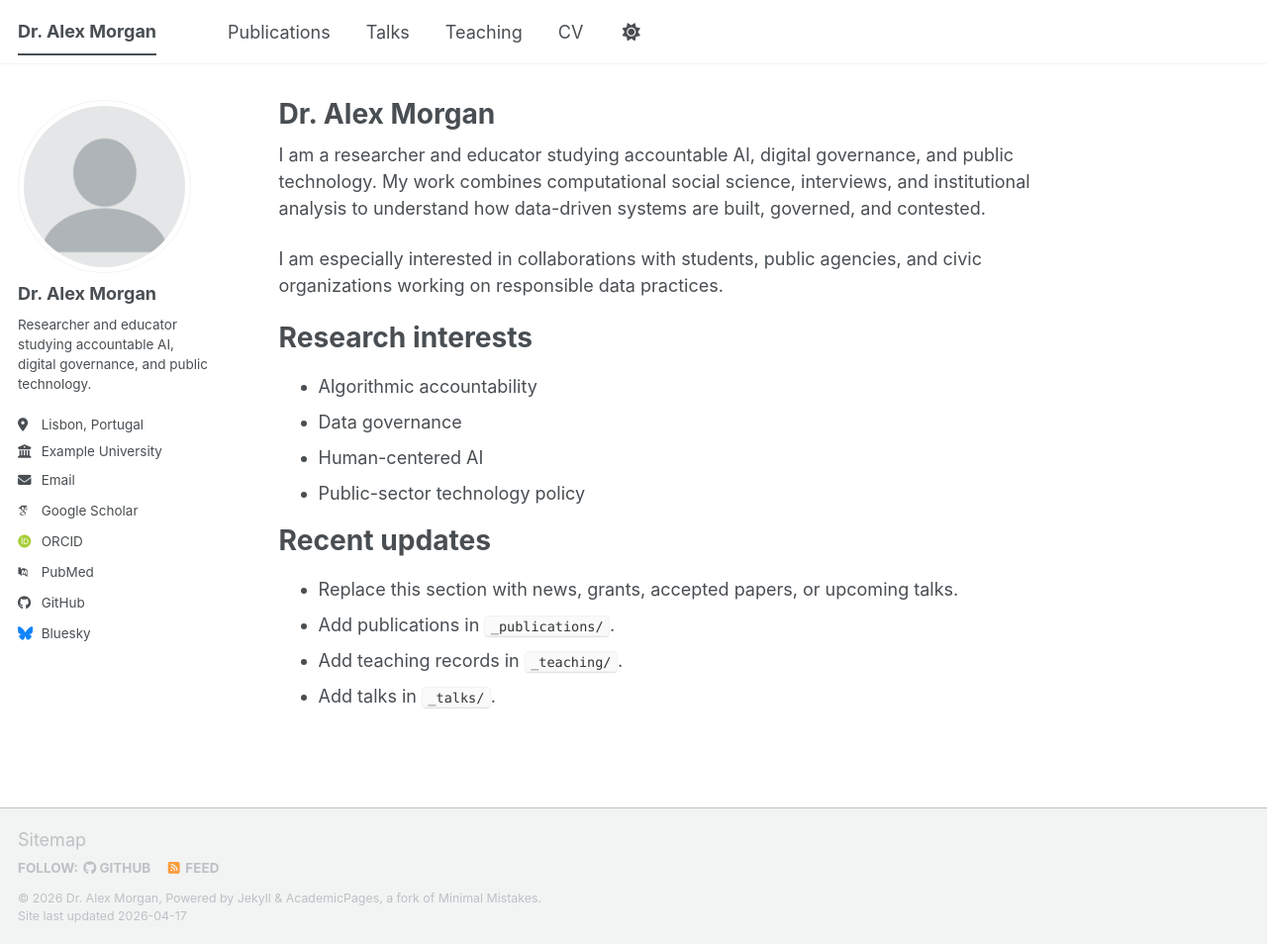
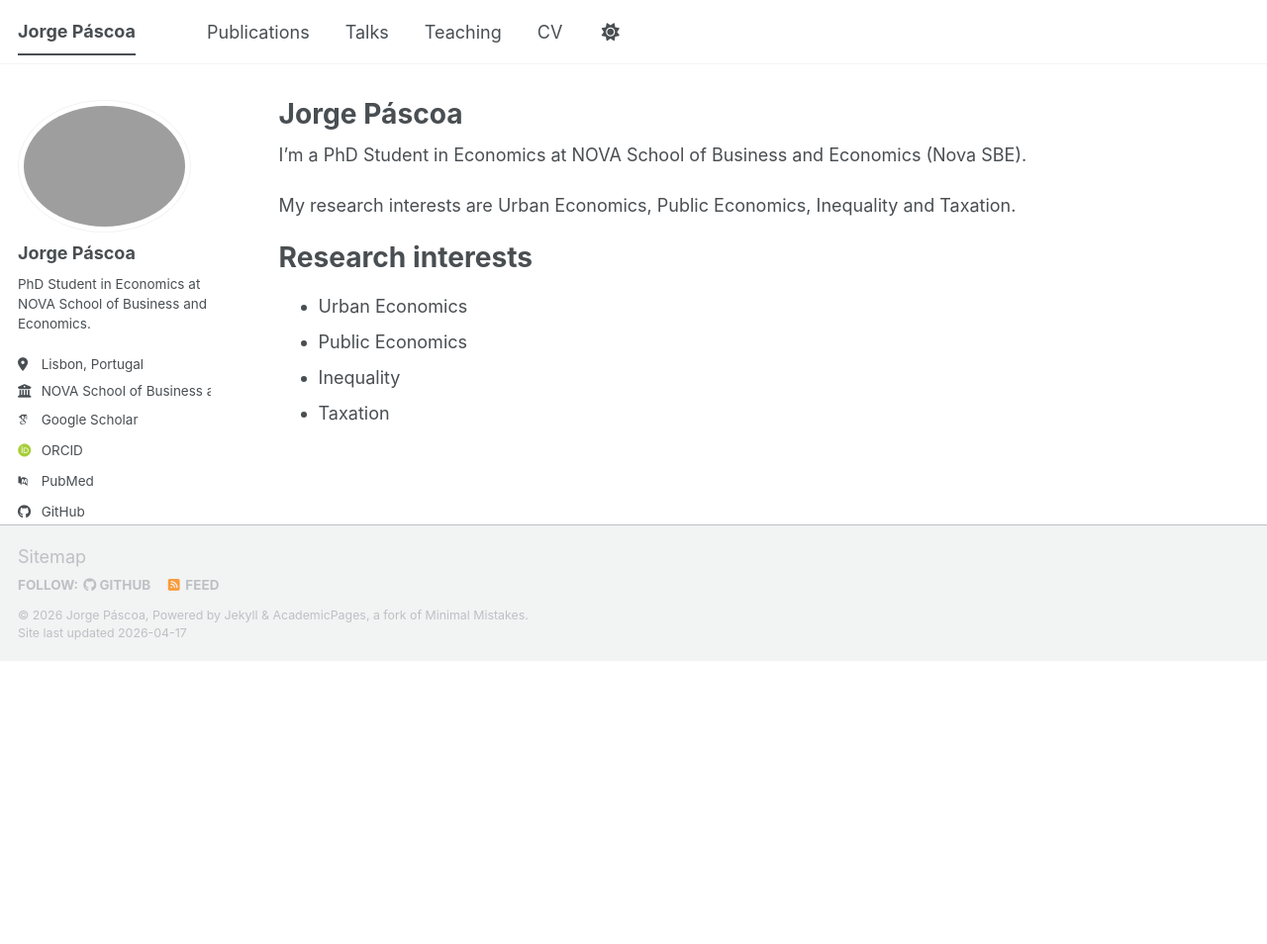
Before and after one commit to jorgepascoa/jorgepascoa.github.io, a Jekyll site: the page built from _pages/about.md, in a window 1280 px wide and 954 px high. Shown: the whole window at 99% size. Built offline with Jekyll 4.4.1, drawn with Linux system fonts in a browser that asks for light colours; some web fonts are replaced; a script bundle is joined from its source files by our own code; library files that are not in the unit come from our copies.

Commit message:
Update profile and add Google verification

```diff
--- a/_config.yml
+++ b/_config.yml
@@ -9,10 +9,10 @@
 # Basic Site Settings
 locale                   : "en-US"
 site_theme               : "default" # The available themes options are "default", "air", "sunrise", "mint", "dirt" and "contrast"
-title                    : "Dr. Alex Morgan"
+title                    : "Jorge Páscoa"
 title_separator          : "-"
-name                     : &name "Dr. Alex Morgan"
-description              : &description "Academic portfolio, publications, teaching, and research updates."   # Update this with a general description of your site, this is the default if not overridden by a page
+name                     : &name "Jorge Páscoa"
+description              : &description "PhD Student in Economics at NOVA School of Business and Economics researching Urban Economics, Public Economics, Inequality, and Taxation."   # Update this with a general description of your site, this is the default if not overridden by a page
 url                      : https://jorgepascoa.github.io # The base hostname & protocol for your site e.g. "https://[your GitHub username].github.io",
                                                            # or if you already have some other page hosted on Github then use "https://[your GitHub username].github.io/[Your Repo Name]"
 baseurl                  : "" # the subpath of your site, e.g. "/blog"
@@ -23,14 +23,14 @@ repository               : "jorgepascoa/jorgepascoa.github.io"
 #               Additional customization can be done by editing /_includes/author-profile.html
 author:
   # Biographic information
-  avatar           : "profile.png"
-  name             : "Dr. Alex Morgan"
+  avatar           : "profile.jpg"
+  name             : "Jorge Páscoa"
   pronouns         : # example: "she/her"
-  bio              : "Researcher and educator studying accountable AI, digital governance, and public technology."
+  bio              : "PhD Student in Economics at NOVA School of Business and Economics."
   location         : "Lisbon, Portugal"
-  employer         : "Example University"
+  employer         : "NOVA School of Business and Economics"
   uri              : # URL
-  email            : "alex.morgan@example.edu"
+  email            : # email
 
   # Academic websites
   academia         : # URL
--- a/_pages/about.md
+++ b/_pages/about.md
@@ -1,28 +1,20 @@
 ---
 permalink: /
-title: "Dr. Alex Morgan"
+title: "Jorge Páscoa"
 author_profile: true
 redirect_from:
   - /about/
   - /about.html
 ---
 
-I am a researcher and educator studying accountable AI, digital governance, and public technology. My work combines computational social science, interviews, and institutional analysis to understand how data-driven systems are built, governed, and contested.
+I'm a PhD Student in Economics at NOVA School of Business and Economics (Nova SBE).
 
-I am especially interested in collaborations with students, public agencies, and civic organizations working on responsible data practices.
+My research interests are Urban Economics, Public Economics, Inequality and Taxation.
 
 Research interests
 ======
 
-- Algorithmic accountability
-- Data governance
-- Human-centered AI
-- Public-sector technology policy
-
-Recent updates
-======
-
-- Replace this section with news, grants, accepted papers, or upcoming talks.
-- Add publications in `_publications/`.
-- Add teaching records in `_teaching/`.
-- Add talks in `_talks/`.
+- Urban Economics
+- Public Economics
+- Inequality
+- Taxation
--- /dev/null
+++ b/googledafd54b68c111c91.html
@@ -0,0 +1 @@
+google-site-verification: googledafd54b68c111c91.html
```
Also changed, not shown: 1 other file.
